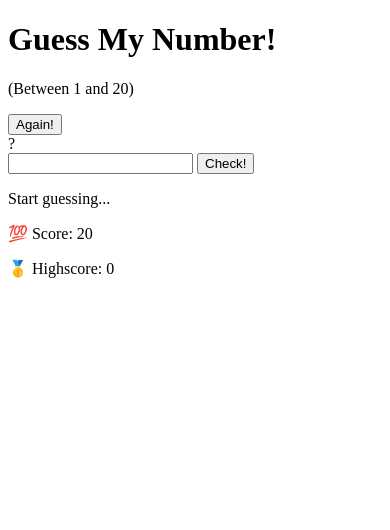
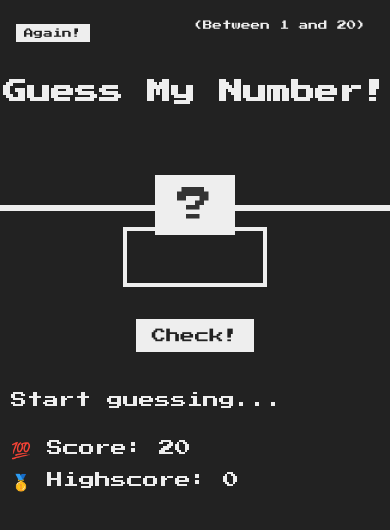
Before and after one commit to rehamsaed/guessNumbers, a plain HTML site: page index.html in a window 390 px wide. Drawn offline with Linux system fonts and the light colour scheme.

Commit message:
Update style.css

```diff
--- a/style.css
+++ b/style.css
@@ -1,33 +1,422 @@
-<!DOCTYPE html>
-<html lang="en">
-  <head>
-    <meta charset="UTF-8" />
-    <meta name="viewport" content="width=device-width, initial-scale=1.0" />
-    <meta name="viewport" content="width=device-width, initial-scale=1.0, maximum-scale=1.0, user-scalable=no">
-    <meta http-equiv="X-UA-Compatible" content="ie=edge" />
-    <link rel="stylesheet" href="style.css" />
-    <title>Guess My Number!</title>
-  </head>
-  <body>
-    <header>
-      <h1>Guess My Number!</h1>
-      <p class="between">(Between 1 and 20)</p>
-      <button class="btn again">Again!</button>
-      <div class="number">?</div>
-    </header>
-    <main>
-      <section class="left">
-        <input type="number" class="guess" />
-        <button class="btn check">Check!</button>
-      </section>
-      <section class="right">
-        <p class="message">Start guessing...</p>
-        <p class="label-score">💯 Score: <span class="score">20</span></p>
-        <p class="label-highscore">
-          🥇 Highscore: <span class="highscore">0</span>
-        </p>
-      </section>
-    </main>
-    <script src="script.js"></script>
-  </body>
-</html>
+/* @import url('https://fonts.googleapis.com/css?family=Press+Start+2P&display=swap');
+
+* {
+  margin: 0;
+  padding: 0;
+  box-sizing: inherit;
+}
+
+html {
+  font-size: 62.5%;
+  box-sizing: border-box;
+}
+
+body {
+  font-family: 'Press Start 2P', sans-serif;
+  color: #eee;
+  background-color: #222;
+
+}
+
+
+header {
+  position: relative;
+  height: 35vh;
+  border-bottom: 7px solid #eee;
+}
+
+main {
+  height: 65vh;
+  color: #eee;
+  display: flex;
+  align-items: center;
+  justify-content: space-around;
+}
+
+.left {
+  width: 52rem;
+  display: flex;
+  flex-direction: column;
+  align-items: center;
+}
+
+.right {
+  width: 52rem;
+  font-size: 2rem;
+}
+
+
+h1 {
+  font-size: 4rem;
+  text-align: center;
+  position: absolute;
+  width: 100%;
+  top: 52%;
+  left: 50%;
+  transform: translate(-50%, -50%);
+}
+
+.number {
+  background: #eee;
+  color: #333;
+  font-size: 6rem;
+  width: 15rem;
+  padding: 3rem 0rem;
+  text-align: center;
+  position: absolute;
+  bottom: 0;
+  left: 50%;
+  transform: translate(-50%, 50%);
+}
+
+.between {
+  font-size: 1.4rem;
+  position: absolute;
+  top: 2rem;
+  right: 2rem;
+}
+
+.again {
+  position: absolute;
+  top: 2rem;
+  left: 2rem;
+}
+
+.guess {
+  background: none;
+  border: 4px solid #eee;
+  font-family: inherit;
+  color: inherit;
+  font-size: 5rem;
+  padding: 2.5rem;
+  width: 25rem;
+  text-align: center;
+  display: block;
+  margin-bottom: 3rem;
+}
+
+.btn {
+  border: none;
+  background-color: #eee;
+  color: #222;
+  font-size: 2rem;
+  font-family: inherit;
+  padding: 2rem 3rem;
+  cursor: pointer;
+}
+
+.btn:hover {
+  background-color: #ccc;
+}
+
+.message {
+  margin-bottom: 8rem;
+  height: 3rem;
+}
+
+.label-score {
+  margin-bottom: 2rem;
+} */
+
+
+@import url('https://fonts.googleapis.com/css?family=Press+Start+2P&display=swap');
+
+* {
+  margin: 0;
+  padding: 0;
+  box-sizing: inherit;
+}
+
+html {
+  font-size: 62.5%;
+  box-sizing: border-box;
+}
+
+body {
+  font-family: 'Press Start 2P', sans-serif;
+  color: #eee;
+  background-color: #222;
+}
+
+header {
+  position: relative;
+  height: 35vh;
+  border-bottom: 7px solid #eee;
+}
+
+main {
+  height: 65vh;
+  color: #eee;
+  display: flex;
+  align-items: center;
+  justify-content: space-around;
+}
+
+.left {
+  width: 52rem;
+  display: flex;
+  flex-direction: column;
+  align-items: center;
+}
+
+.right {
+  width: 52rem;
+  font-size: 2rem;
+}
+
+h1 {
+  font-size: 4rem;
+  text-align: center;
+  position: absolute;
+  width: 100%;
+  top: 52%;
+  left: 50%;
+  transform: translate(-50%, -50%);
+}
+
+.number {
+  background: #eee;
+  color: #333;
+  font-size: 6rem;
+  width: 15rem;
+  padding: 3rem 0rem;
+  text-align: center;
+  position: absolute;
+  bottom: 0;
+  left: 50%;
+  transform: translate(-50%, 50%);
+}
+
+.between {
+  font-size: 1.4rem;
+  position: absolute;
+  top: 2rem;
+  right: 2rem;
+}
+
+.again {
+  position: absolute;
+  top: 2rem;
+  left: 2rem;
+}
+
+.guess {
+  background: none;
+  border: 4px solid #eee;
+  font-family: inherit;
+  color: inherit;
+  font-size: 5rem;
+  padding: 2.5rem;
+  width: 25rem;
+  text-align: center;
+  display: block;
+  margin-bottom: 3rem;
+}
+
+.btn {
+  border: none;
+  background-color: #eee;
+  color: #222;
+  font-size: 2rem;
+  font-family: inherit;
+  padding: 2rem 3rem;
+  cursor: pointer;
+}
+
+.btn:hover {
+  background-color: #ccc;
+}
+
+.message {
+  margin-bottom: 8rem;
+  height: 3rem;
+}
+
+.label-score {
+  margin-bottom: 2rem;
+}
+
+/* Media Queries */
+
+/* للشاشات الصغيرة جدًا (320px وأقل) */
+@media (max-width: 320px) {
+  html {
+    font-size: 45%; /* تقليل حجم النصوص بشكل أكبر */
+  }
+
+  header {
+    height: 25vh;
+  }
+
+  .number {
+    font-size: 4.5rem;
+    width: 10rem;
+    padding: 1.5rem 0;
+  }
+
+  .guess {
+    font-size: 3.5rem;
+    padding: 1.5rem;
+    width: 18rem;
+  }
+
+  .btn {
+    font-size: 1.5rem;
+    padding: 1rem 2rem;
+  }
+
+  h1 {
+    font-size: 3rem;
+  }
+
+  .message {
+    margin-bottom: 3rem;
+  }
+}
+
+/* للشاشات الصغيرة (576px وأقل) */
+@media (max-width: 576px) {
+  html {
+    font-size: 50%;
+  }
+
+  header {
+    height: 25vh;
+    border-bottom: 5px solid #eee;
+  }
+
+  main {
+    height: 75vh;
+    flex-direction: column;
+    align-items: center;
+  }
+
+  h1 {
+    font-size: 3.5rem;
+  }
+
+  .number {
+    font-size: 5rem;
+    width: 12rem;
+    padding: 2rem 0;
+  }
+
+  .guess {
+    font-size: 4rem;
+    padding: 2rem;
+    width: 22rem;
+  }
+
+  .btn {
+    font-size: 1.8rem;
+    padding: 1.5rem 2.5rem;
+  }
+
+  .message {
+    margin-bottom: 5rem;
+  }
+}
+
+/* للشاشات المتوسطة (مثل الأجهزة اللوحية الصغيرة أقل من 768px) */
+@media (max-width: 768px) {
+  html {
+    font-size: 55%;
+  }
+
+  header {
+    height: 30vh;
+    border-bottom: 6px solid #eee;
+  }
+
+  main {
+    height: 70vh;
+    flex-direction: column;
+    align-items: center;
+  }
+
+  h1 {
+    font-size: 4rem;
+  }
+
+  .number {
+    font-size: 5.5rem;
+    width: 13rem;
+    padding: 2.5rem 0;
+  }
+
+  .guess {
+    font-size: 4.5rem;
+    padding: 2.5rem;
+    width: 24rem;
+  }
+
+  .btn {
+    font-size: 2rem;
+    padding: 2rem 3rem;
+  }
+
+  .message {
+    margin-bottom: 6rem;
+  }
+}
+/* تصميم الهاتف المحمول */
+@media (max-width: 576px) {
+  html {
+    font-size: 50%; /* تقليل الحجم العام */
+  }
+
+  header {
+    height: 25vh; /* تقليل ارتفاع الهيدر */
+  }
+
+  h1 {
+    font-size: 3rem; /* تصغير حجم النص الرئيسي */
+    top: 45%;
+  }
+
+  .number {
+    font-size: 4.5rem; /* تصغير حجم الرقم */
+    width: 10rem;
+    padding: 1.5rem 0;
+  }
+
+  .guess {
+    font-size: 3.5rem; /* تصغير المدخل */
+    padding: 1.5rem;
+    width: 18rem;
+  }
+
+  .btn {
+    font-size: 1.8rem; /* تقليل حجم الأزرار */
+    padding: 1.2rem 2rem;
+    margin-top: 1rem; /* إضافة مسافة بين الأزرار */
+  }
+
+  .between,
+  .again {
+    font-size: 1.2rem; /* تصغير النصوص العلوية */
+    padding: 0.5rem 1rem;
+  }
+
+  main {
+    flex-direction: column; /* تحويل التصميم إلى عمودي */
+    align-items: center;
+    justify-content: flex-start;
+    padding-top: 2rem; /* إضافة مسافة من الأعلى */
+  }
+
+  .message {
+    margin-top: 5rem;
+    margin-bottom: 3rem;
+    margin-left: 3rem; /* تقليل المسافات */
+  }
+
+  .label-score {
+    margin-bottom: 1.5rem;
+    margin-left: 3rem; /* تصغير المسافة بين الأقسام */
+  }
+  .label-highscore{
+    margin-left: 3rem;
+
+  }
+}
```
